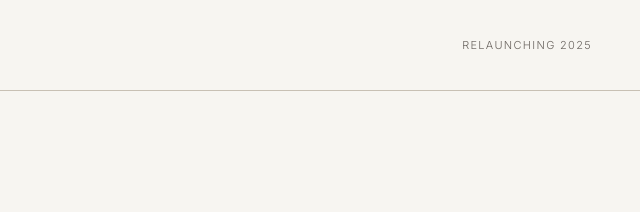
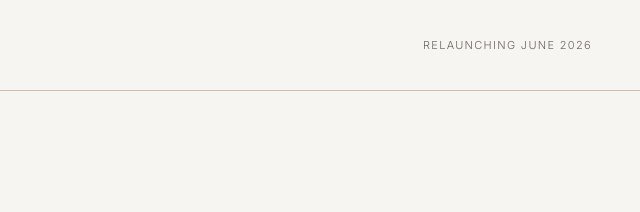
Before and after one commit to culldron-ai/new-culldron, a plain HTML site: page index.html in a window 1280 px wide. Shown: the top 212 px of the page, 640-1280 px from the left. Drawn offline with nearby package versions, Linux system fonts and the light colour scheme.

Commit message:
Update relaunch date to June 2026

```diff
--- a/index.html
+++ b/index.html
@@ -239,7 +239,7 @@
 
   <header>
     <span class="wordmark">Culldron</span>
-    <span class="dateline">Relaunching 2025</span>
+    <span class="dateline">Relaunching June 2026</span>
   </header>
 
   <main>
```
